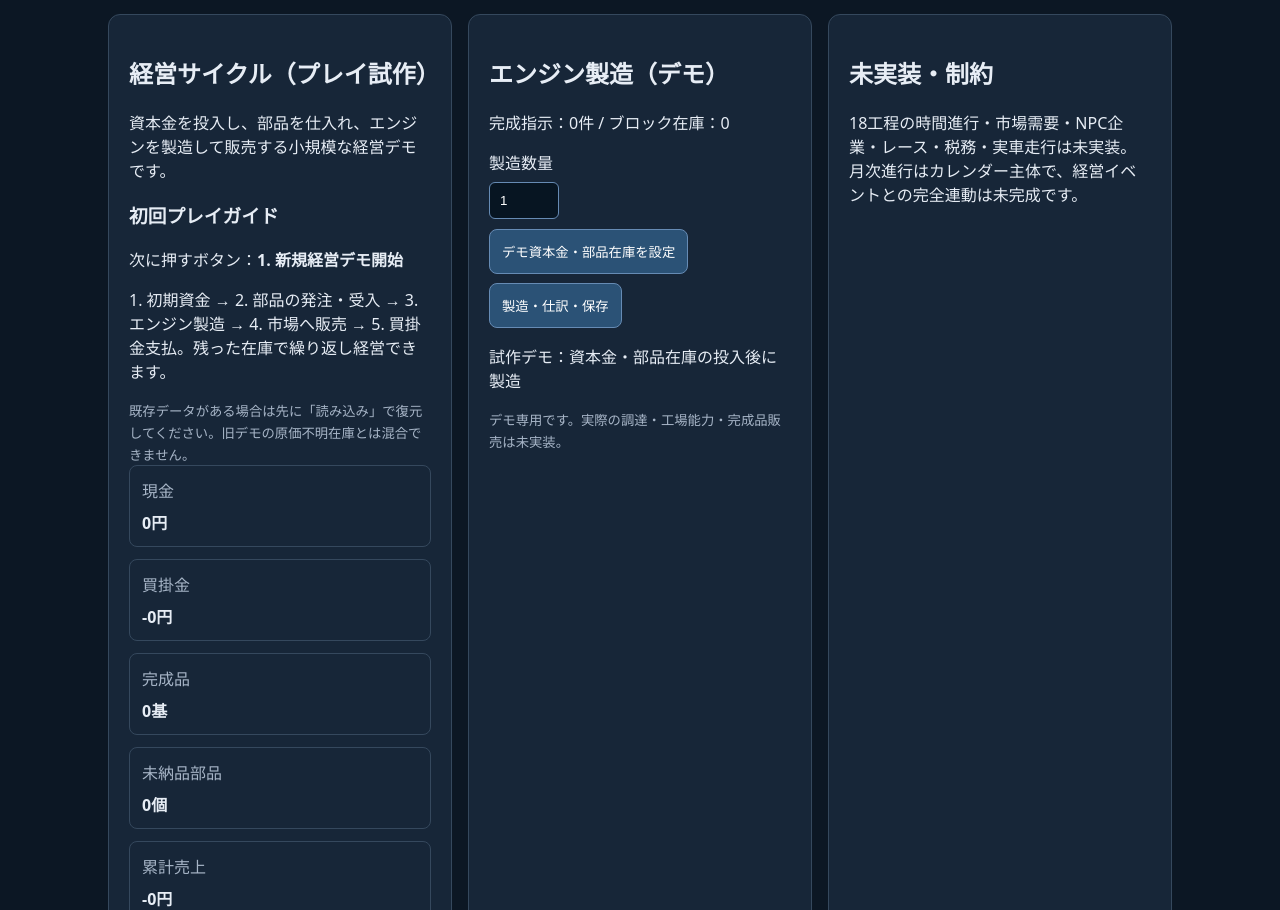
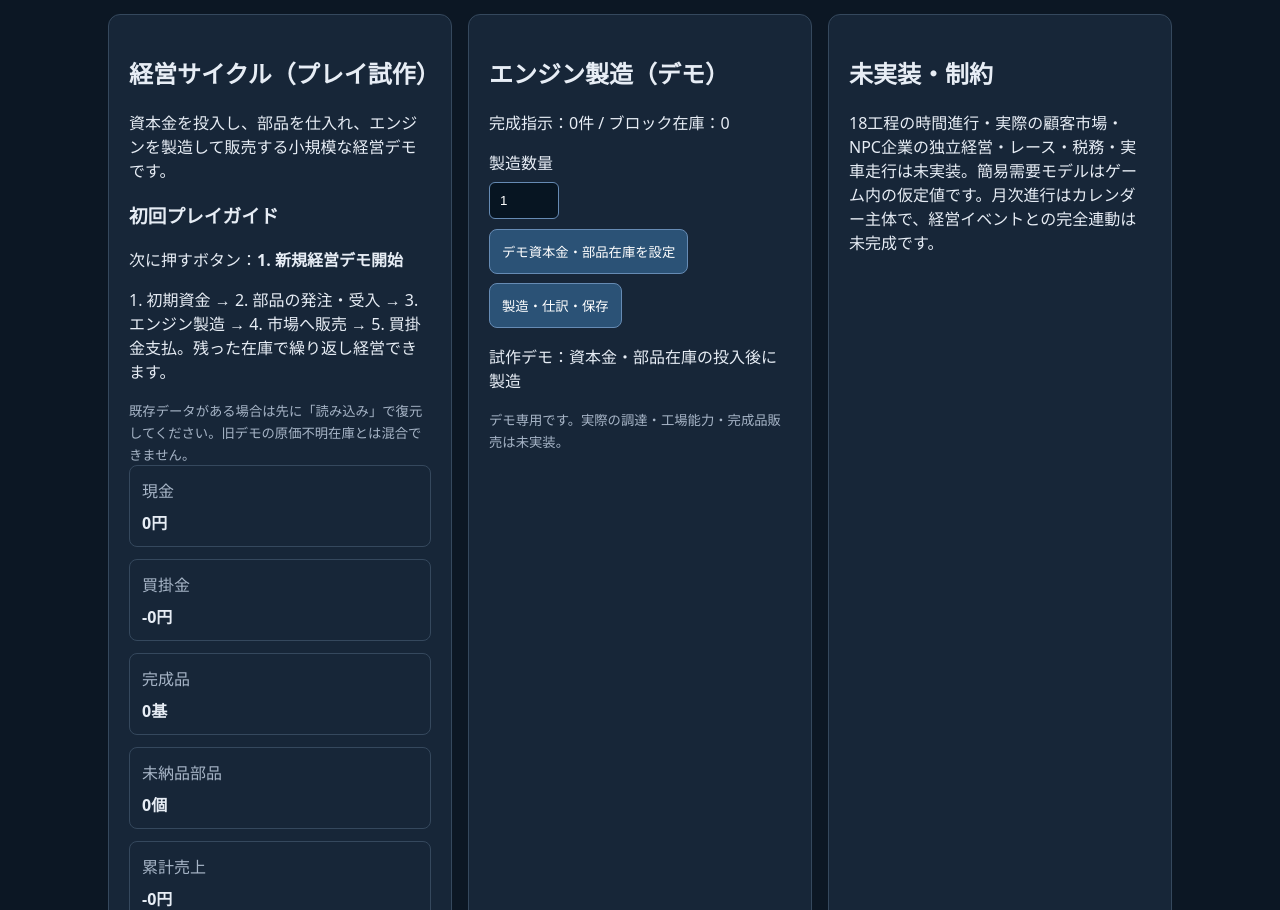
Before and after one commit to CeLiCa-Sun/JAPAN-AUTO-TYCOON, a React (Vite) app: page / in a window 1280 px wide. Shown: the part 1931-2841 px from the top of the page. Built offline with nearby package versions, Linux system fonts and the light colour scheme.

Commit message:
docs(ui): distinguish fictional market preview from unimplemented buyer simulation

```diff
--- a/src/main.tsx
+++ b/src/main.tsx
@@ -30,7 +30,7 @@ function App(){
  <EngineDesigner/>
  <BusinessCyclePanel game={game} onSaved={setGame} slot={slot}/>
  <FactoryPanel game={game} onSaved={setGame} slot={slot}/>
- <section><h2>未実装・制約</h2><p>18工程の時間進行・市場需要・NPC企業・レース・税務・実車走行は未実装。月次進行はカレンダー主体で、経営イベントとの完全連動は未完成です。</p></section>
+ <section><h2>未実装・制約</h2><p>18工程の時間進行・実際の顧客市場・NPC企業の独立経営・レース・税務・実車走行は未実装。簡易需要モデルはゲーム内の仮定値です。月次進行はカレンダー主体で、経営イベントとの完全連動は未完成です。</p></section>
  </main></div>;
 }
 createRoot(document.getElementById("root")!).render(<React.StrictMode><App/></React.StrictMode>);
```
